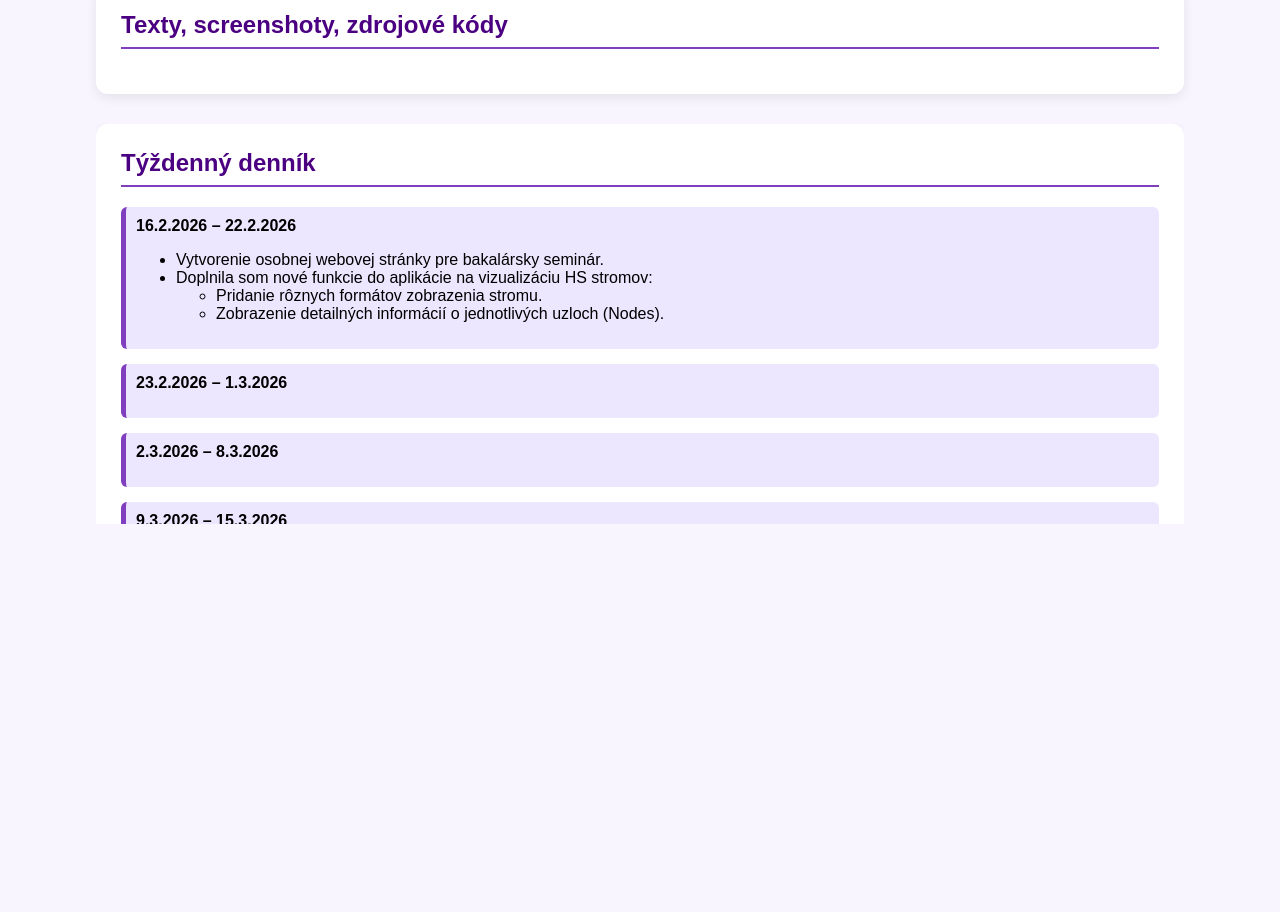
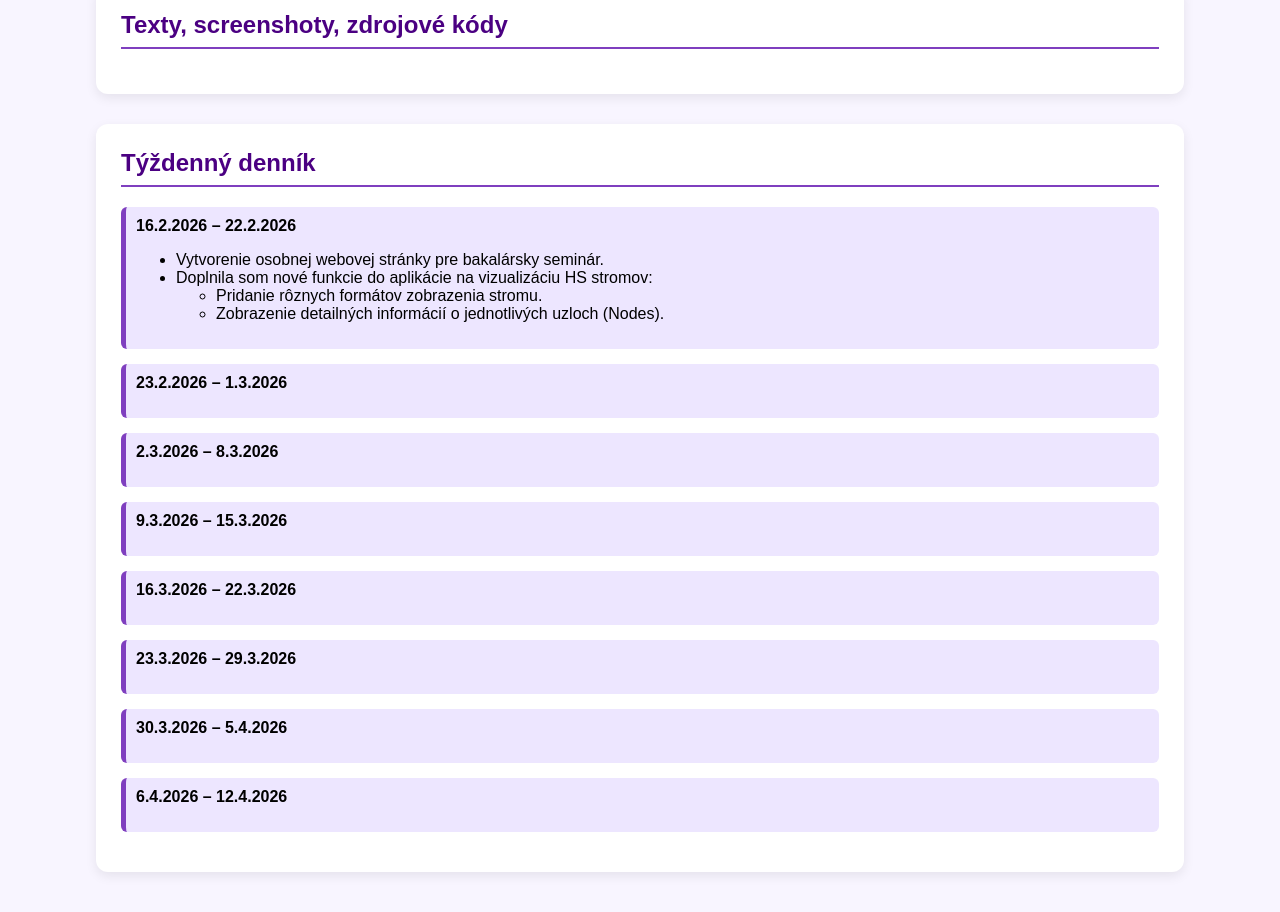
Before and after one commit to m1chaelaT/tothova424-bc-seminar, a plain HTML site: page index.html in a window 1280 px wide. Shown: the part 980-1892 px from the top of the page. Before the commit the page ends 1548 px from the top, so only its background shows below. Drawn offline with Linux system fonts and the light colour scheme.

Commit message:
Update index.html

```diff
--- a/index.html
+++ b/index.html
@@ -67,8 +67,57 @@
     </div>
 
     <!-- Denník -->
-     <iframe src="dennik.html" style="width:100%; border:none; height:400px;"></iframe>
+    <div class="section" id="dennik">
+    <h2>Týždenný denník</h2>
 
+    <div class="entry">
+        <div class="entry-date">16.2.2026 – 22.2.2026</div>
+         <ul>
+            <li>Vytvorenie osobnej webovej stránky pre bakalársky seminár.</li>
+            <li>Doplnila som nové funkcie do aplikácie na vizualizáciu HS stromov:
+                <ul>
+                    <li>Pridanie rôznych formátov zobrazenia stromu.</li>
+                    <li>Zobrazenie detailných informácií o jednotlivých uzloch (Nodes).</li>
+                </ul>
+            </li>
+        </ul>
+    </div>
+
+    <div class="entry">
+        <div class="entry-date">23.2.2026 – 1.3.2026</div>
+        <p></p>
+    </div>
+
+    <div class="entry">
+        <div class="entry-date">2.3.2026 – 8.3.2026</div>
+        <p></p>
+    </div>
+
+    <div class="entry">
+        <div class="entry-date">9.3.2026 – 15.3.2026</div>
+        <p></p>
+    </div>
+
+    <div class="entry">
+        <div class="entry-date">16.3.2026 – 22.3.2026</div>
+        <p></p>
+    </div>
+
+    <div class="entry">
+        <div class="entry-date">23.3.2026 – 29.3.2026</div>
+        <p></p>
+    </div>
+
+    <div class="entry">
+        <div class="entry-date">30.3.2026 – 5.4.2026</div>
+        <p></p>
+    </div>
+
+    <div class="entry">
+        <div class="entry-date">6.4.2026 – 12.4.2026</div>
+        <p></p>
+    </div>
+</div>
 
 </div>
 
```
